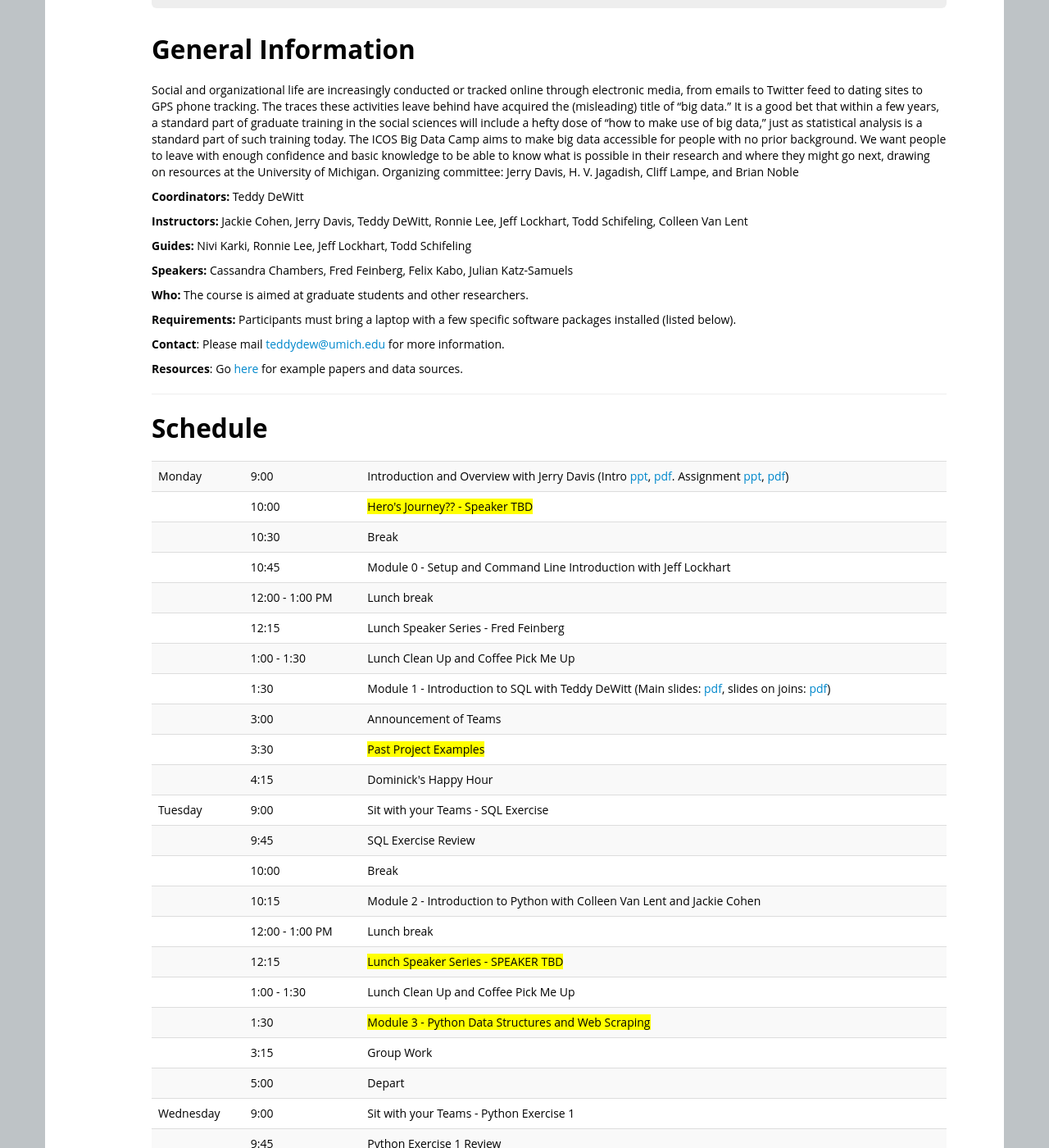
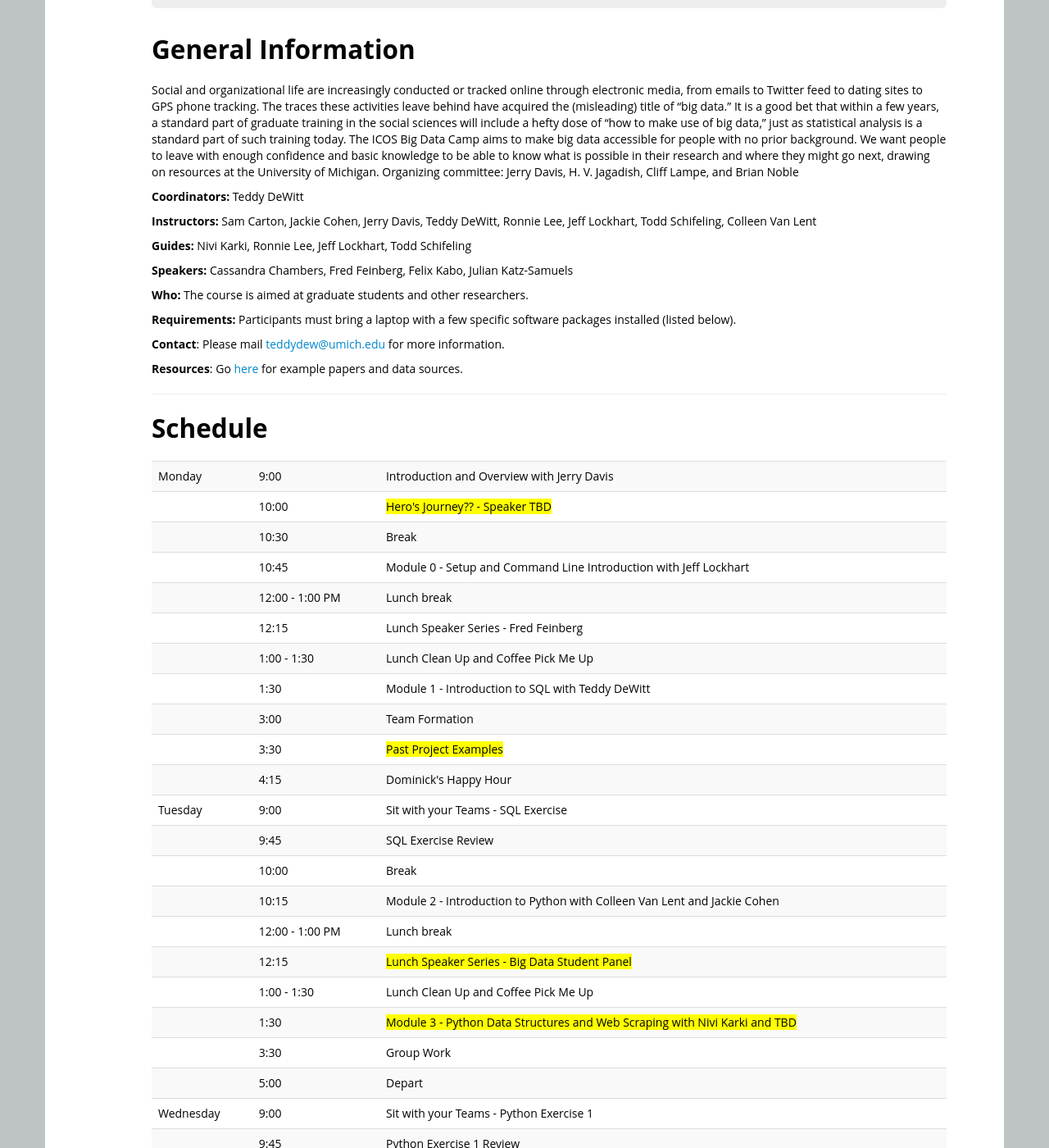
Before and after one commit to ICOSBigDataCamp/2018-summer-camp, a Jekyll site: the page built from index.html, in a window 1280 px wide and 1400 px high, scrolled down 360 px. Shown: the whole window at 82% size. Built offline with Jekyll 4.4.1, drawn with Linux system fonts in a browser that asks for light colours.

Commit message:
Update index.html

```diff
--- a/index.html
+++ b/index.html
@@ -10,7 +10,7 @@
 enddate: 2017-06-09
 registration: restricted
 coordinators: [ "Teddy DeWitt" ]
-instructor: ["Jackie Cohen", "Jerry Davis","Teddy DeWitt","Ronnie Lee","Jeff Lockhart","Todd Schifeling","Colleen Van Lent"]
+instructor: ["Sam Carton", "Jackie Cohen", "Jerry Davis","Teddy DeWitt","Ronnie Lee","Jeff Lockhart","Todd Schifeling","Colleen Van Lent"]
 helpers: ["Nivi Karki","Ronnie Lee","Jeff Lockhart","Todd Schifeling"]
 speakers: ["Cassandra Chambers","Fred Feinberg", "Felix Kabo", "Julian Katz-Samuels"]
 contact: teddydew@umich.edu
@@ -122,11 +122,11 @@
 <h2>Schedule</h2>
 
 <table class="table table-striped">
-  <tr> <td>Monday</td>  <td>9:00</td>   <td>Introduction and Overview with Jerry Davis
-  (Intro <a href="slides/jerry_big_data_intro.ppt">ppt</a>,
+  <tr> <td>Monday</td>  <td>9:00</td>   <td>Introduction and Overview with Jerry Davis</td> </tr>
+  <!--(Intro <a href="slides/jerry_big_data_intro.ppt">ppt</a>,
   <a href="slides/jerry_big_data_intro.pdf">pdf</a>.
   Assignment <a href="slides/icos_bigdata_assignment.pptx">ppt</a>,
-  <a href="slides/icos_bigdata_assignment.pdf">pdf</a>)</td> </tr>
+  <a href="slides/icos_bigdata_assignment.pdf">pdf</a>)-->
   <tr> <td></td>        <td>10:00</td>   <td><span style="background-color: #FFFF00">Hero's Journey?? -  Speaker TBD</span></td> </tr>
   <tr> <td></td>        <td>10:30</td>   <td>Break</td> </tr>
   <tr> <td></td>        <td>10:45</td>   <td> Module 0 - Setup and Command Line Introduction with Jeff Lockhart
@@ -138,8 +138,8 @@
 
   <!--<tr> <td></td>        <td>1:30</td>    <td>Group formation & How to learn in groups: lessons from design teams, Brian Noble (<a href="slides/Monday-Noble.pptx">ppt</a>)</td> </tr> -->
   <tr> <td></td>        <td>1:30</td>   <td>Module 1 - Introduction to SQL with Teddy DeWitt
-      (Main slides: <a href="slides/SQL Final 2016-05-10.pdf">pdf</a>, slides on joins: <a href="slides/JOINS -  An Overview.pdf">pdf</a>)</td> </tr>
-  <tr> <td></td>       <td>3:00</td>    <td>Announcement of Teams</td> </tr>
+    <!--  (Main slides: <a href="slides/SQL Final 2016-05-10.pdf">pdf</a>, slides on joins: <a href="slides/JOINS -  An Overview.pdf">pdf</a>)</td> </tr> -->
+  <tr> <td></td>       <td>3:00</td>    <td>Team Formation</td> </tr>
   <tr> <td></td>       <td>3:30</td>    <td><span style="background-color: #FFFF00">Past Project Examples</span></td> </tr>
   <tr> <td></td>       <td>4:15</td>    <td>Dominick's Happy Hour</td> </tr>
   <tr> <td>Tuesday</td><td>9:00</td>    <td>Sit with your Teams - SQL Exercise </td> </tr>
@@ -149,24 +149,25 @@
      <!-- (<a href="slides/ICOS Big Data Camp-2016.html">HTML</a>,
     <a href="slides/ICOS Big Data Camp-2016.ipynb">Notebook</a> --> </td> </tr>
   <tr> <td></td>       <td>12:00 - 1:00 PM </td>   <td>Lunch break</td> </tr>
-  <tr> <td></td>       <td>12:15</td>   <td><span style="background-color: #FFFF00">Lunch Speaker Series - SPEAKER TBD</span></td> </tr>
+  <tr> <td></td>       <td>12:15</td>   <td><span style="background-color: #FFFF00">Lunch Speaker Series - Big Data Student Panel</span></td> </tr>
   <tr> <td></td>       <td>1:00 - 1:30</td>    <td>Lunch Clean Up and Coffee Pick Me Up</td> </tr>
-  <tr> <td></td>       <td>1:30</td>   <td><span style="background-color: #FFFF00">Module 3 - Python Data Structures and Web Scraping</span></td> </tr>
-  <tr> <td></td>       <td>3:15</td>   <td>Group Work</td> </tr>
+  <tr> <td></td>       <td>1:30</td>   <td><span style="background-color: #FFFF00">Module 3 - Python Data Structures and Web Scraping with Nivi Karki and TBD</span></td> </tr>
+  <tr> <td></td>       <td>3:30</td>   <td>Group Work</td> </tr>
   <tr> <td></td>       <td>5:00</td>   <td>Depart</td> </tr>
 
   <tr> <td>Wednesday</td><td>9:00</td>    <td>Sit with your Teams - Python Exercise 1 </td> </tr>
   <tr> <td></td>       <td>9:45</td>    <td>Python Exercise 1 Review</td> </tr>
   <tr> <td></td>       <td>10:00</td>   <td>Break</td> </tr>
-  <tr> <td></td>       <td>10:15</td>   <td>Module 4 - Python Introduction to NLTK with Sam Carton
-      <!-- (<a href="slides/twitter-lib-install.html">Install</a>,
-    <a href="apis/examples.zip">Code</a>,
-    <a href="apis/api-lecture.txt">Lecture</a>)</td> </tr> -->
+  <tr> <td></td>       <td>10:15</td>   <td>Module 4 - Python Introduction to NLTK with Sam Carton</td></tr>
+
   <tr> <td></td>       <td>12:00 - 1:00 PM </td>   <td>Lunch break</td> </tr>
   <tr> <td></td>       <td>12:15</td>   <td>Lunch Speaker Series - Julian Katz Samuels</td> </tr>
   <tr> <td></td>       <td>1:00 - 1:30</td>    <td>Lunch Clean Up and Coffee Pick Me Up</td> </tr>
   <tr> <td></td>       <td>1:30</td>   <td>Module 5 - Python and APIs with Todd Schifeling</td> </tr>
-  <tr> <td></td>       <td>3:15</td>   <td>Group Work</td> </tr>
+       <!-- (<a href="slides/twitter-lib-install.html">Install</a>,
+    <a href="apis/examples.zip">Code</a>,
+    <a href="apis/api-lecture.txt">Lecture</a>)</td> </tr> -->
+  <tr> <td></td>       <td>3:30</td>   <td>Group Work</td> </tr>
   <tr> <td></td>       <td>5:00</td>   <td>Depart</td> </tr>
 
   <tr> <td>Thursday</td><td>9:00</td>    <td>Sit with your Teams - Python Exercise 2 </td> </tr>
@@ -176,8 +177,8 @@
   <tr> <td></td>       <td>12:00 - 1:00 PM </td>   <td>Lunch break</td> </tr>
   <tr> <td></td>       <td>12:15</td>   <td>Lunch Speaker Series - Felix Kabo</td> </tr>
   <tr> <td></td>       <td>1:00 - 1:30</td>    <td>Lunch Clean Up and Coffee Pick Me Up</td> </tr>
-  <tr> <td></td>       <td>1:30</td>   <td>ARC, MIDAS and CSCAR speakers and Q and A
-    <!--(<a href="slides/Big Data Summer Camp - ARC info 2016.pptx">Slides</a>)--> </td> </tr>
+  <tr> <td></td>       <td>1:30</td>   <td>ARC, MIDAS and CSCAR speakers and Q and A </td> </tr>
+    <!--(<a href="slides/Big Data Summer Camp - ARC info 2016.pptx">Slides</a>)-->
   <tr> <td></td>       <td>3:00</td>   <td>HACKATHON BEGINS</td> </tr>
   <tr> <td></td>       <td>5:00</td>   <td>PIZZA ARRIVES</td> </tr>
   <tr> <td></td>       <td>5:00 - 10:00</td>   <td>Rooms at Ross will be available until building closes at 10</td> </tr>
```
